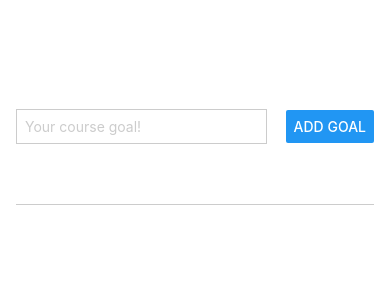
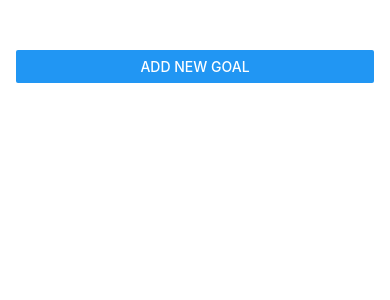
Before and after one commit to ibnunaufal/expo-starter-project, a React Native app: screen / in a window 390 px wide. Shown: the top 300 px of the page. Built offline with nearby package versions, Linux system fonts and the light colour scheme.

Commit message:
add modal, state mgngmt, & finishing touch

```diff
--- a/App.js
+++ b/App.js
@@ -13,13 +13,23 @@ import GoalInput from "./components/GoalInput";
 import GoalItem from "./components/GoalItem";
 
 export default function App() {
+  const [modalVisible, setModalVisible] = useState(false);
   const [courseGoals, setCourseGoals] = useState([]);
+
+  function startAddGoalHandler() {
+    setModalVisible(true);
+  }
+
+  function endAddGoalHandler() {
+    setModalVisible(false);
+  }
 
   function addGoalHandler(enteredGoalText) {
     setCourseGoals((currentCourseGoals) => [
       ...currentCourseGoals,
       { text: enteredGoalText, id: Math.random().toString() },
     ]);
+    endAddGoalHandler();
   }
 
   function deleteGoalHandler(id) {
@@ -30,8 +40,17 @@ export default function App() {
   }
 
   return (
+    <>
+      <StatusBar style="light" />
       <View style={styles.appContainer}>
-      <GoalInput onAddGoal={addGoalHandler} />
+        <Button title="Add New Goal" onPress={startAddGoalHandler} />
+        {modalVisible && (
+          <GoalInput
+            onAddGoal={addGoalHandler}
+            visible={modalVisible}
+            close={endAddGoalHandler}
+          />
+        )}
         <View style={styles.goalsContainer}>
           <FlatList
             data={courseGoals}
@@ -50,6 +69,7 @@ export default function App() {
           />
         </View>
       </View>
+    </>
   );
 }
 
--- a/app.json
+++ b/app.json
@@ -5,6 +5,7 @@
     "version": "1.0.0",
     "orientation": "portrait",
     "icon": "./assets/icon.png",
+    "backgroundColor": "#1e085a",
     "splash": {
       "image": "./assets/splash.png",
       "resizeMode": "contain",
--- a/components/GoalInput.js
+++ b/components/GoalInput.js
@@ -1,26 +1,36 @@
 import { useState } from "react";
-import { Button, StyleSheet, TextInput, View } from "react-native";
+import { Button, Image, Modal, StyleSheet, TextInput, View } from "react-native";
 
 function GoalInput(props) {
   const [enteredGoalText, setEnteredGoalText] = useState("");
   function goalInputHandler(enteredText) {
     setEnteredGoalText(enteredText);
   }
-  function addGoalHandler(){
-    props.onAddGoal(enteredGoalText)
-    setEnteredGoalText('');
+  function addGoalHandler() {
+    props.onAddGoal(enteredGoalText);
+    setEnteredGoalText("");
   }
   return (
+    <Modal visible={props.visible} animationType="slide">
       <View style={styles.inputContainer}>
+        <Image style={styles.image} source={require('./../assets/images/goal.png')} />
         <TextInput
           style={styles.textInput}
-        placeholder="Your course goal!"
+          placeholder="Add Your course goal!"
           placeholderTextColor={"#ccc"}
           onChangeText={goalInputHandler}
           value={enteredGoalText}
         />
-      <Button title="Add Goal" onPress={addGoalHandler} />
+        <View style={styles.buttonContainer}>
+            <View style={styles.button}>
+                <Button title="Add Goal" onPress={addGoalHandler} color='#b180f0' />
             </View>
+            <View style={styles.button}>
+                <Button title="Cancel" onPress={props.close} color='red' />
+            </View>
+        </View>
+      </View>
+    </Modal>
   );
 }
 
@@ -28,19 +38,35 @@ export default GoalInput;
 
 const styles = StyleSheet.create({
   inputContainer: {
+    backgroundColor:'purple',
     flex: 1,
-    flexDirection: "row",
-    justifyContent: "space-between",
+    justifyContent: "center",
     alignItems: "center",
     marginBottom: 24,
+    padding: 10,
     borderBottomWidth: 1,
     borderBottomColor: "#ccc",
   },
+  image: {
+    width: 100,
+    height: 100,
+    margin: 20
+  },
   textInput: {
     borderWidth: 1,
-    borderColor: "#ccc",
+    borderColor: "#e40dff",
+    borderRadius: 10,
+    backgroundColor: "#e40dff",
     width: "70%",
-    marginRight: 8,
     padding: 8,
+    color: 'white'
   },
+  buttonContainer: {
+    marginTop: 10,
+    flexDirection: 'row',
+  },
+  button: {
+    width: 100,
+    marginHorizontal: 5
+  }
 });
```
Also changed, not shown: assets/images/goal.png (added). Lines whose indentation alone changed are shown as unchanged.
